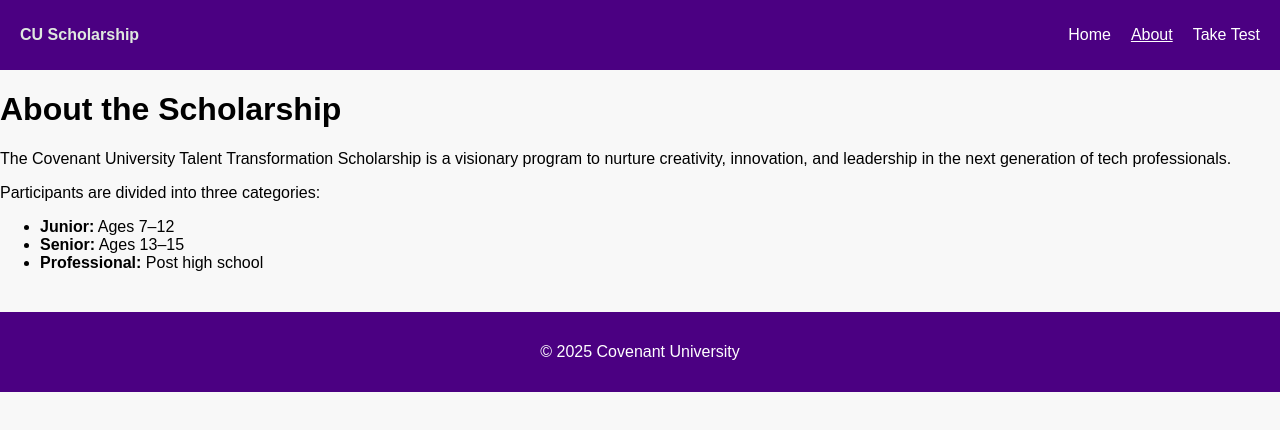
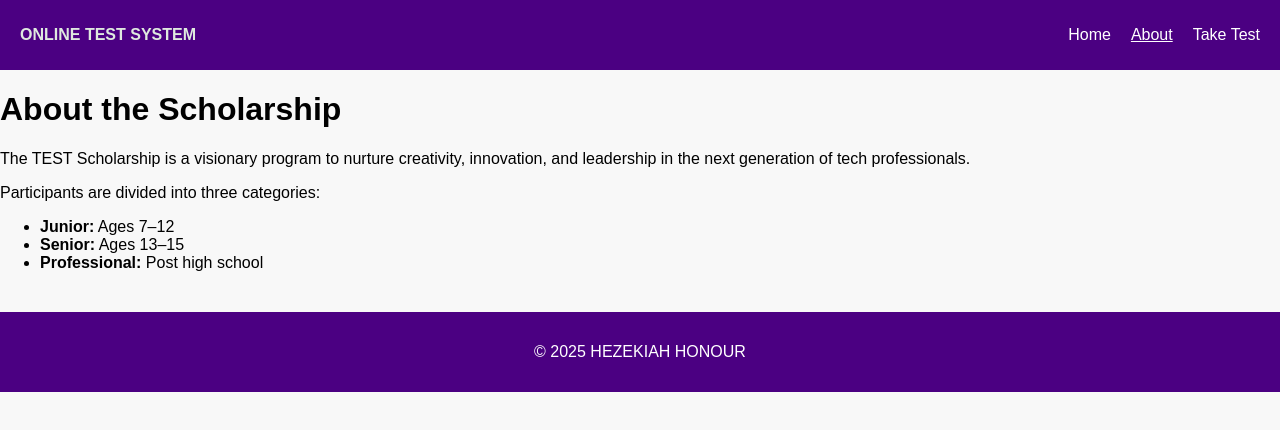
Before and after one commit to Hezekiah01/Online-Test-Website, a plain HTML site: page about.html in a window 1280 px wide. Drawn offline with Linux system fonts and the light colour scheme.

Commit message:
Update about.html

```diff
--- a/about.html
+++ b/about.html
@@ -3,13 +3,13 @@
 <head>
   <meta charset="UTF-8">
   <meta name="viewport" content="width=device-width, initial-scale=1.0">
-  <title>About | CU Scholarship</title>
+  <title>About | ONLINE TEST</title>
   <link rel="stylesheet" href="style.css">
 </head>
 <body>
   <header>
     <nav class="navbar">
-      <div class="logo">CU Scholarship</div>
+      <div class="logo">ONLINE TEST SYSTEM</div>
       <ul>
         <li><a href="index.html">Home</a></li>
         <li><a href="about.html" class="active">About</a></li>
@@ -21,7 +21,7 @@
   <main class="content">
     <h1>About the Scholarship</h1>
     <p>
-      The Covenant University Talent Transformation Scholarship is a visionary
+      The TEST Scholarship is a visionary
       program to nurture creativity, innovation, and leadership in the next
       generation of tech professionals.
     </p>
@@ -36,7 +36,7 @@
   </main>
 
   <footer>
-    <p>© 2025 Covenant University</p>
+    <p>© 2025 HEZEKIAH HONOUR</p>
   </footer>
   <script src="home.js"></script>
 
```
